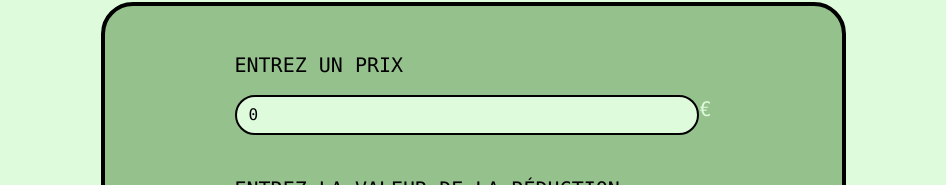
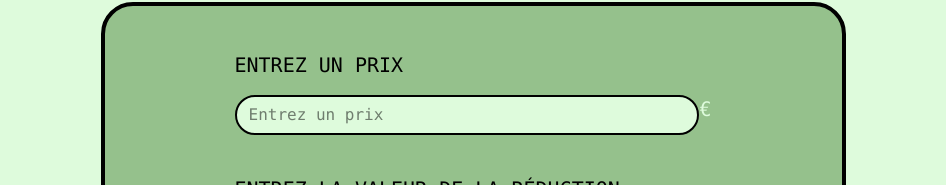
Before and after one commit to Ridaelko/sales, a React (Vite) app: page / in a window 1280 px wide. Shown: the part 214-399 px from the top of the page, without its empty margins (167-1113 px from the left). Built offline with nearby package versions, Linux system fonts and the light colour scheme.

Commit message:
add placeholder to first input

```diff
--- a/src/App.tsx
+++ b/src/App.tsx
@@ -36,7 +36,8 @@ const App = () => {
                 className="bg-[#DEFBDC] border-2 rounded-4xl h-10 mb-10 pl-3 w-full font-mono"
                 type="number"
                 id="price"
-                value={price}
+                placeholder="Entrez un prix"
+                value={price === 0 ? "" : price}
                 onChange={(e) => {
                   setPrice(parseFloat(e.target.value));
                   setSubmitted(false);
```
